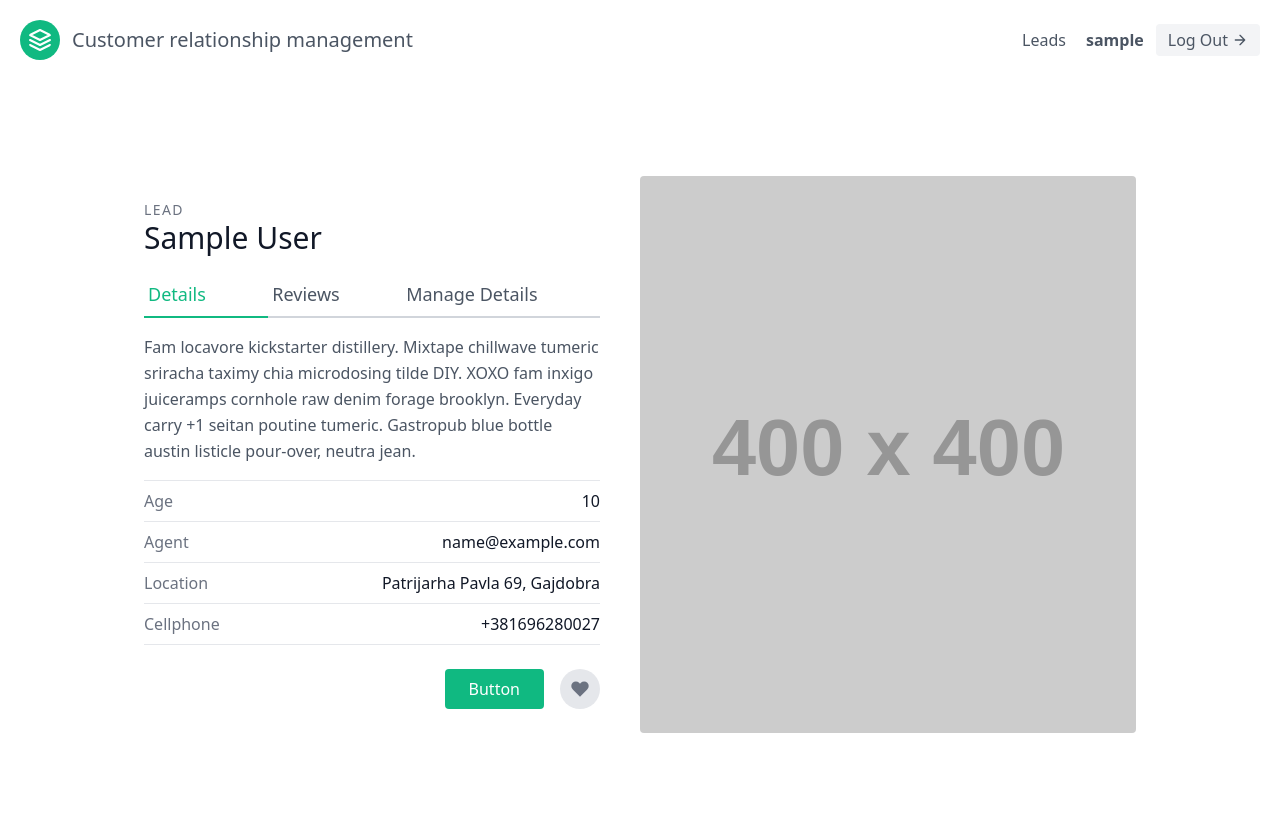
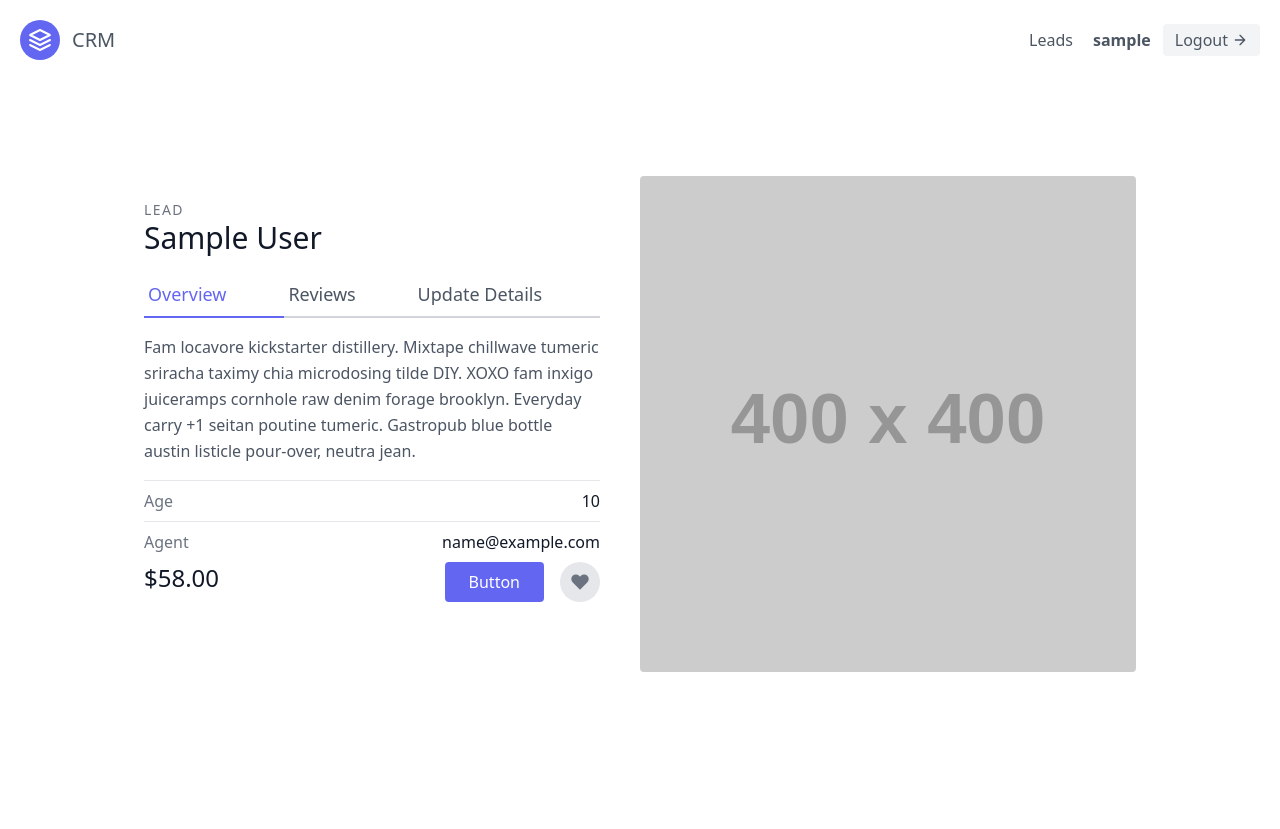
Before and after one commit to msutic/crmsystem, a Django app: page /leads/1/ in a window 1280 px wide. After the commit the page ends 672 px from the top, so only its background shows below. Run offline with Django 3.2, Linux system fonts and the light colour scheme; a user stored in the database is signed in; tables that the repository leaves empty hold one stand-in row (values such as "Sample post"); grey boxes labelled with a size stand in for pictures from a placeholder-image service; some libraries are stand-ins or nearby versions.

Commit message:
design change

```diff
--- a/leads/templates/leads/lead_detail.html
+++ b/leads/templates/leads/lead_detail.html
@@ -1,7 +1,6 @@
 {% extends "base.html" %}
 
 {% block content %}
-
 <section class="text-gray-600 body-font overflow-hidden">
     <div class="container px-5 py-24 mx-auto">
       <div class="lg:w-4/5 mx-auto flex flex-wrap">
@@ -9,15 +8,9 @@
           <h2 class="text-sm title-font text-gray-500 tracking-widest">LEAD</h2>
           <h1 class="text-gray-900 text-3xl title-font font-medium mb-4">{{ lead.first_name }} {{ lead.last_name }}</h1>
           <div class="flex mb-4">
-            <a class="flex-grow text-green-500 border-b-2 border-green-500 py-2 text-lg px-1">
-                Details
-            </a>
-            <a class="flex-grow border-b-2 border-gray-300 py-2 text-lg px-1">
-                Reviews
-            </a>
-            <a href="{% url 'leads:lead-update' lead.pk %}" class="flex-grow border-b-2 border-gray-300 py-2 text-lg px-1">
-                Manage Details
-            </a>
+            <a class="flex-grow text-indigo-500 border-b-2 border-indigo-500 py-2 text-lg px-1">Overview</a>
+            <a class="flex-grow border-b-2 border-gray-300 py-2 text-lg px-1">Reviews</a>
+            <a href="{% url 'leads:lead-update' lead.pk %}" class="flex-grow border-b-2 border-gray-300 py-2 text-lg px-1">Update Details</a>
           </div>
           <p class="leading-relaxed mb-4">Fam locavore kickstarter distillery. Mixtape chillwave tumeric sriracha taximy chia microdosing tilde DIY. XOXO fam inxigo juiceramps cornhole raw denim forage brooklyn. Everyday carry +1 seitan poutine tumeric. Gastropub blue bottle austin listicle pour-over, neutra jean.</p>
           <div class="flex border-t border-gray-200 py-2">
@@ -28,16 +21,9 @@
             <span class="text-gray-500">Agent</span>
             <span class="ml-auto text-gray-900">{{ lead.agent }}</span>
           </div>
-          <div class="flex border-t border-gray-200 py-2">
-            <span class="text-gray-500">Location</span>
-            <span class="ml-auto text-gray-900">Patrijarha Pavla 69, Gajdobra</span>
-          </div>
-          <div class="flex border-t border-b mb-6 border-gray-200 py-2">
-            <span class="text-gray-500">Cellphone</span>
-            <span class="ml-auto text-gray-900">+381696280027</span>
-          </div>
           <div class="flex">
-            <button class="flex ml-auto text-white bg-green-500 border-0 py-2 px-6 focus:outline-none hover:bg-green-600 rounded">Button</button>
+            <span class="title-font font-medium text-2xl text-gray-900">$58.00</span>
+            <button class="flex ml-auto text-white bg-indigo-500 border-0 py-2 px-6 focus:outline-none hover:bg-indigo-600 rounded">Button</button>
             <button class="rounded-full w-10 h-10 bg-gray-200 p-0 border-0 inline-flex items-center justify-center text-gray-500 ml-4">
               <svg fill="currentColor" stroke-linecap="round" stroke-linejoin="round" stroke-width="2" class="w-5 h-5" viewBox="0 0 24 24">
                 <path d="M20.84 4.61a5.5 5.5 0 00-7.78 0L12 5.67l-1.06-1.06a5.5 5.5 0 00-7.78 7.78l1.06 1.06L12 21.23l7.78-7.78 1.06-1.06a5.5 5.5 0 000-7.78z"></path>
@@ -49,4 +35,5 @@
       </div>
     </div>
   </section>
+
 {% endblock content %}
--- a/templates/navbar.html
+++ b/templates/navbar.html
@@ -1,28 +1,28 @@
 <header class="text-gray-600 body-font">
     <div class="container mx-auto flex flex-wrap p-5 flex-col md:flex-row items-center">
       <a class="flex title-font font-medium items-center text-gray-900 mb-4 md:mb-0">
-        <svg xmlns="http://www.w3.org/2000/svg" fill="none" stroke="currentColor" stroke-linecap="round" stroke-linejoin="round" stroke-width="2" class="w-10 h-10 text-white p-2 bg-green-500 rounded-full" viewBox="0 0 24 24">
+        <svg xmlns="http://www.w3.org/2000/svg" fill="none" stroke="currentColor" stroke-linecap="round" stroke-linejoin="round" stroke-width="2" class="w-10 h-10 text-white p-2 bg-indigo-500 rounded-full" viewBox="0 0 24 24">
           <path d="M12 2L2 7l10 5 10-5-10-5zM2 17l10 5 10-5M2 12l10 5 10-5"></path>
         </svg>
-        <a href="{% url 'landing-page' %}" class="ml-3 text-xl hover:text-gray-900">Customer relationship management</a>
+        <a href="{% url 'landing-page' %}" class="ml-3 text-xl">CRM</a>
       </a>
       <nav class="md:ml-auto flex flex-wrap items-center text-base justify-center">
         <a href="{% url 'leads:lead-list' %}" class="mr-5 hover:text-gray-900">Leads</a>
         {% if not request.user.is_authenticated %}
-          <a href="{% url 'signup' %}" class="mr-5 hover:text-gray-900">Sign Up</a>
+        <a href="{% url 'signup' %}" class="mr-5 hover:text-gray-900">Signup</a>
         {% endif %}
       </nav>
       {% if request.user.is_authenticated %}
-        <b>{{ request.user.username }}</b>
+        <strong>{{ request.user.username }}</strong>
         <a href="{% url 'logout' %}" class="ml-3 inline-flex items-center bg-gray-100 border-0 py-1 px-3 focus:outline-none hover:bg-gray-200 rounded text-base mt-4 md:mt-0">
-          Log Out
+          Logout
         <svg fill="none" stroke="currentColor" stroke-linecap="round" stroke-linejoin="round" stroke-width="2" class="w-4 h-4 ml-1" viewBox="0 0 24 24">
           <path d="M5 12h14M12 5l7 7-7 7"></path>
         </svg>
       </a>
       {% else %}
       <a href="{% url 'login' %}" class="inline-flex items-center bg-gray-100 border-0 py-1 px-3 focus:outline-none hover:bg-gray-200 rounded text-base mt-4 md:mt-0">
-            Log In
+          Login
         <svg fill="none" stroke="currentColor" stroke-linecap="round" stroke-linejoin="round" stroke-width="2" class="w-4 h-4 ml-1" viewBox="0 0 24 24">
           <path d="M5 12h14M12 5l7 7-7 7"></path>
         </svg>
```
Also changed, not shown: leads/templates/leads/lead_list.html (+7 -11 lines), leads/templates/leads/lead_update.html (+9 -20 lines), templates/landing.html (+3 -4 lines). Lines whose indentation alone changed are shown as unchanged.
